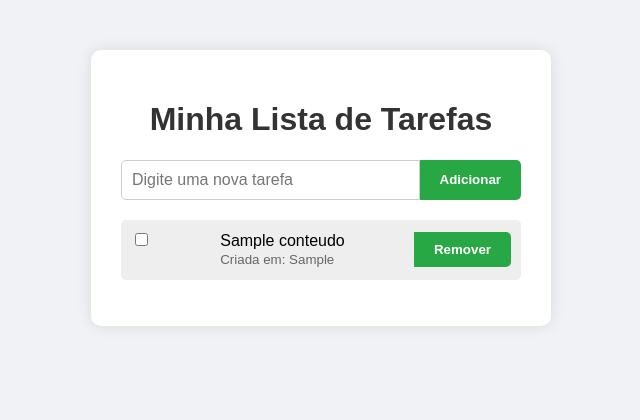
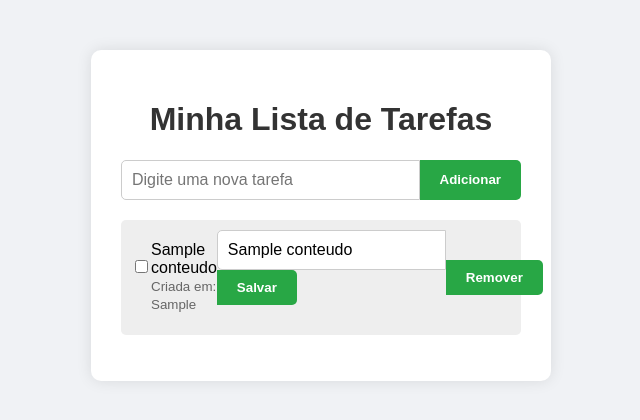
Before and after one commit to mariarita-cf/Flask-todo, a Flask app: template templates/index.html in a window 1280 px wide. Shown: the top 420 px of the page, without its empty margins (319-959 px from the left). Run offline with Flask 3, Linux system fonts and the light colour scheme; the template is opened without the code that fills it: most values are stand-ins (such as "Sample title", 1, 10 or a date in 2020).

Commit message:
Adicionar funcionalidade de edicao de tarefas

```diff
--- a/app.py
+++ b/app.py
@@ -37,6 +37,17 @@ def delete(id):
     conn.close()
     return redirect('/')
 
+@app.route('/edit/<int:id>', methods=['POST'])
+def edit(id):
+    novo_conteudo = request.form.get('novo_conteudo')
+    if novo_conteudo:
+        conn = get_db_connection()
+        conn.execute('UPDATE tarefas SET conteudo = ? WHERE id = ?', (novo_conteudo, id))
+        conn.commit()
+        conn.close()
+    return redirect('/')
+
+
 # Rota para alternar o status de conclusão
 @app.route('/toggle/<int:id>', methods=['POST'])
 def toggle_tarefa(id):
--- a/templates/index.html
+++ b/templates/index.html
@@ -26,9 +26,14 @@
     <small style="color: #666;">Criada em: {{ item['criada_em'] }}</small>
 </span>
 
-                    <form action="/delete/{{ item['id'] }}" method="POST" style="display:inline;">
-                        <button type="submit">Remover</button>
-                    </form>
+                  <form action="/edit/{{ item['id'] }}" method="POST" style="display:inline;">
+    <input type="text" name="novo_conteudo" value="{{ item['conteudo'] }}" required>
+    <button type="submit">Salvar</button>
+</form>
+<form action="/delete/{{ item['id'] }}" method="POST" style="display:inline;">
+    <button type="submit">Remover</button>
+</form>
+
                 </li>
             {% else %}
                 <li>Nenhuma tarefa por enquanto.</li>
```
